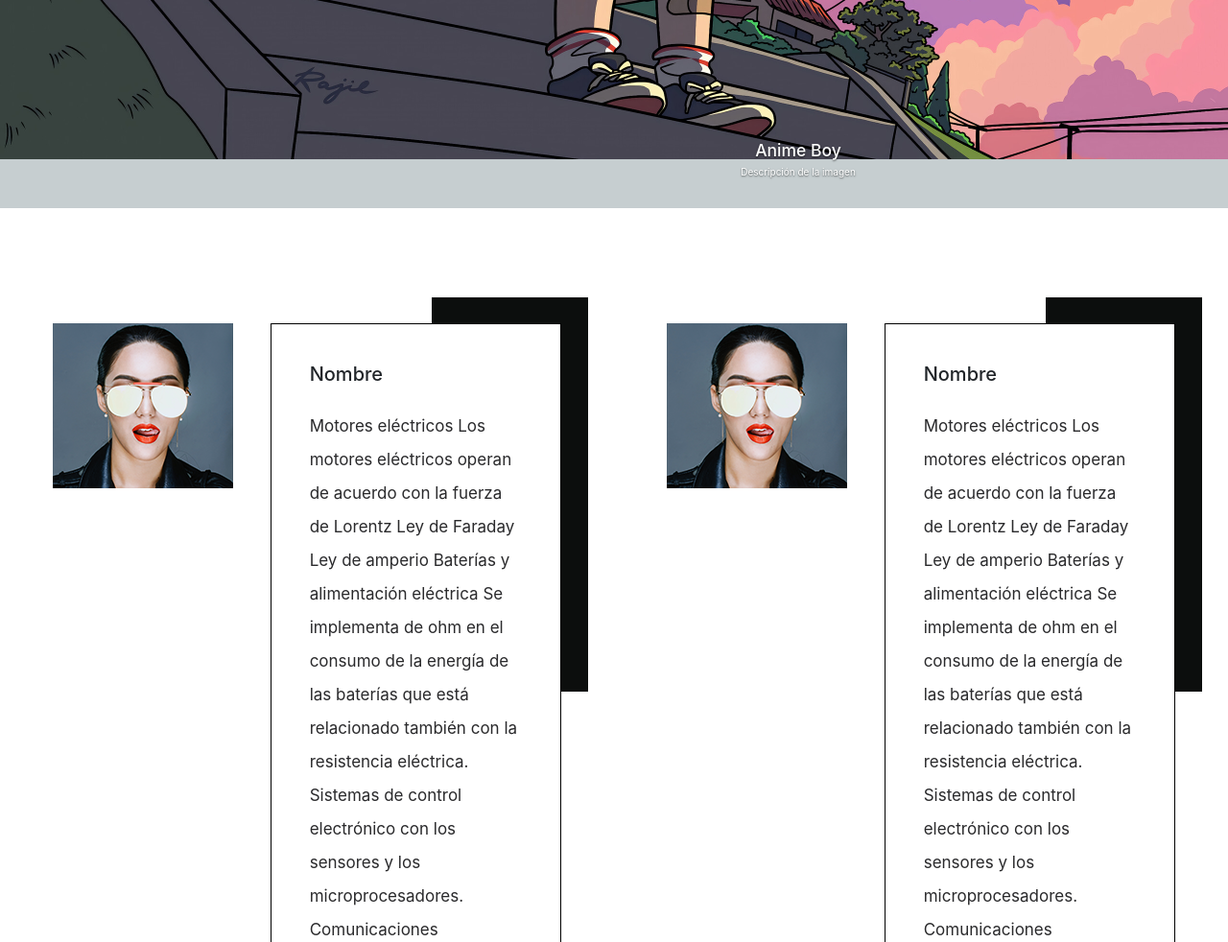
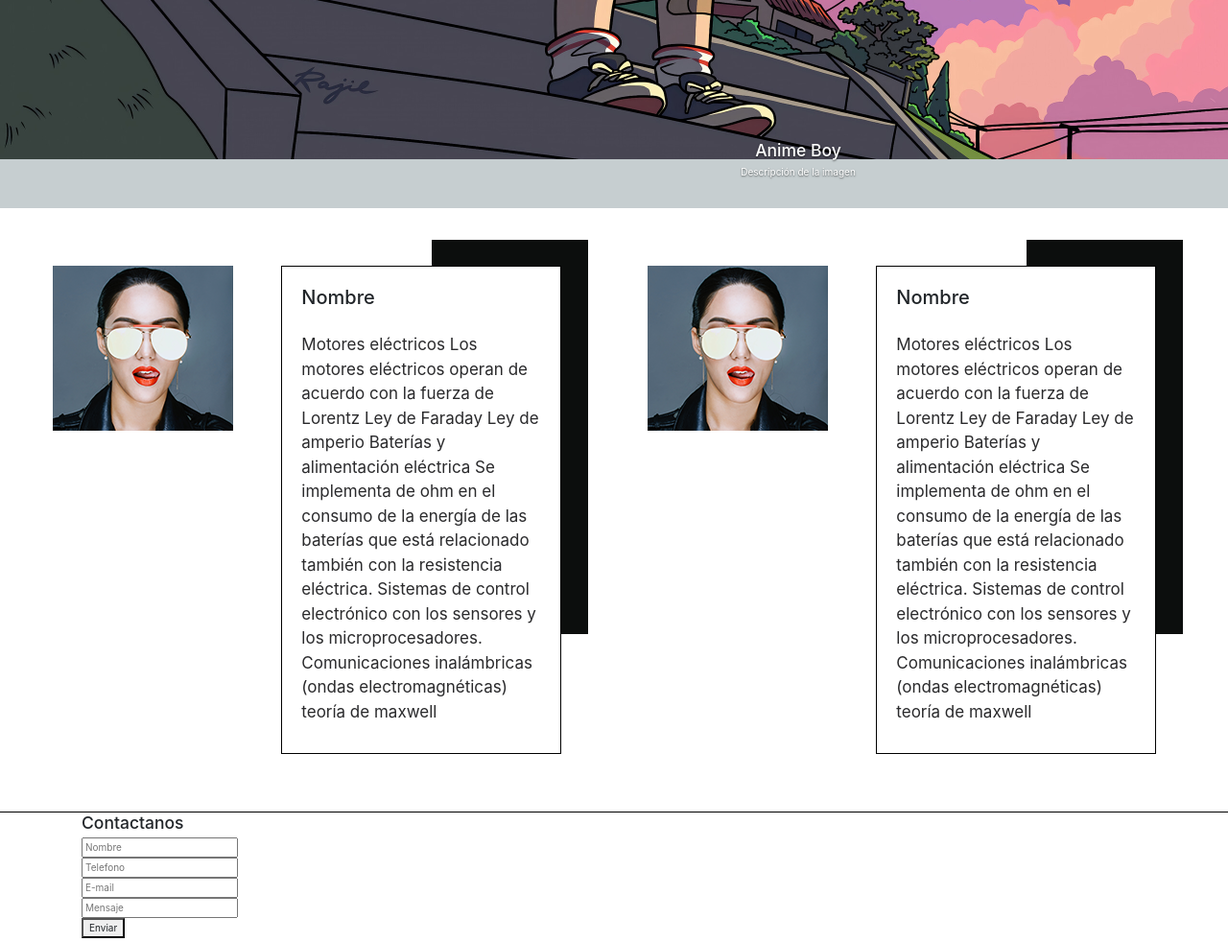
Before and after one commit to MAGGOT0418/ayso_web, a PHP site: page / in a window 1280 px wide. Shown: the part 644-1626 px from the top of the page at 96% size. Run offline with PHP 8.4, Linux system fonts and the light colour scheme; some libraries are stand-ins or nearby versions; grey boxes are pictures that could not be loaded.

Commit message:
jairo
corrección de perfil

```diff
--- a/css/style.css
+++ b/css/style.css
@@ -1,12 +1,10 @@
 /* General styles for the header */
 .header {
-    background-color: #03cafc;
-    /* Fondo oscuro */
+    background-color: #03cafc; /* Fondo oscuro */
     padding: 10px 0;
     position: relative;
     z-index: 1000;
-    box-shadow: 0px 4px 8px rgba(0, 0, 0, 0.1);
-    /* Sombra */
+    box-shadow: 0px 4px 8px rgba(0, 0, 0, 0.1); /* Sombra */
 }
 
 .logo_section {
@@ -16,8 +14,7 @@
 }
 
 .logo img {
-    max-width: 150px;
-    /* Ajusta el tamaño del logo */
+    max-width: 150px; /* Ajusta el tamaño del logo */
 }
 
 /* Navbar styles */
@@ -29,10 +26,8 @@
 }
 
 .navbar-dark .navbar-toggler {
-    border-color: #fff;
-    /* Color del borde del botón en modo móvil */
+    border-color: #fff; /* Color del borde del botón en modo móvil */
 }
-
 .a {
     color: #ffffff;
 }
@@ -64,21 +59,17 @@
 
 .navbar-nav .nav-link:hover,
 .navbar-nav .nav-link:focus {
-    color: #f39c12;
-    /* Color al hacer hover */
+    color: #f39c12; /* Color al hacer hover */
 }
 
 .navbar-nav .nav-item .active .nav-link {
-    color: #000000;
-    /* Color para el link activo */
+    color: #000000; /* Color para el link activo */
 }
 
 /* Login/Register buttons */
 .login_btn .nav-link {
-    background-color: #f39c12;
-    /* Fondo naranja */
-    color: #720a0a;
-    /* Texto blanco */
+    background-color: #f39c12; /* Fondo naranja */
+    color: #720a0a; /* Texto blanco */
     padding: 8px 16px !important;
     border-radius: 20px;
 
@@ -102,28 +93,24 @@
     }
 
     .navbar-collapse {
-        background-color: #34495e;
-        /* Fondo oscuro en modo colapsado */
+        background-color: #34495e; /* Fondo oscuro en modo colapsado */
         padding: 20px;
         border-radius: 10px;
     }
 
     .login_btn .nav-link {
-        width: 100%;
-        /* Botones al 100% en móviles */
+        width: 100%; /* Botones al 100% en móviles */
         text-align: center;
     }
 }
 
 @media (max-width: 576px) {
     .logo img {
-        max-width: 120px;
-        /* Logo más pequeño en pantallas pequeñas */
+        max-width: 120px; /* Logo más pequeño en pantallas pequeñas */
     }
 
     .navbar-toggler {
-        margin-top: 20px;
-        /* Ajusta el margen superior del botón de colapso */
+        margin-top: 20px; /* Ajusta el margen superior del botón de colapso */
     }
 }
 
@@ -135,7 +122,6 @@
     overflow: hidden;
     padding: 0px 0px 0px 0px;
 }
-
 #banner1 .carousel-caption {
     position: inherit;
     padding: 0;
@@ -178,7 +164,6 @@
     right: 20px;
     bottom: 10px;
 }
-
 img {
     max-width: 100%;
     height: auto;
@@ -187,15 +172,14 @@ img {
 /*perfiles dentistas*/
 
 .about {
-
     border-bottom: #000 solid 1px;
-    padding: 120px 0 90px 0;
-
-
+    padding: 60px 20px; /* Reduce el padding para pantallas pequeñas */
+    max-width: 100vw; /* No permite que la sección exceda el ancho de la pantalla */
+    box-sizing: border-box; /* Asegura que el padding se incluya en el ancho */
 }
 
 .about .about_img {
-    margin-left: 40px;
+    margin-left: 20px; /* Reduce el margen para evitar que exceda el espacio */
 }
 
 .about .titlepage::before {
@@ -208,24 +192,27 @@ img {
     background-repeat: no-repeat;
     top: -27px;
     z-index: -1;
+    max-width: 100%; /* Asegura que la imagen no exceda el contenedor */
 }
 
 .about .about_img figure {
     margin: 0;
+    max-width: 100%; /* Ajusta la imagen al tamaño del contenedor */
 }
 
 .about .titlepage {
     border: #000 solid 1px;
-    padding: 40px 40px;
+    padding: 20px; /* Reduce el padding para pantallas pequeñas */
     z-index: 10018;
     background: #fff;
-    margin-right: 40px;
+    margin-right: 20px; /* Reduce el margen para evitar desbordamientos */
+    max-width: calc(100% - 40px); /* Ajusta el ancho máximo para que siempre entre en la pantalla */
 }
 
 .about .titlepage p {
     color: #2a2a2c;
     font-size: 17px;
-    line-height: 35px;
+    line-height: 1.5; /* Ajusta el interlineado para evitar demasiado espacio vertical */
     font-weight: 400;
     padding-top: 20px;
 }
@@ -234,90 +221,27 @@ img {
     border: #1a1a1a solid 2px;
     color: #1a1a1a;
     font-weight: 500;
-    margin-top: 44px;
+    margin-top: 20px; /* Reduce el margen superior para más control en pantallas pequeñas */
 }
 
-/** contact section **/
-
-.contact {
-    padding-bottom: 90px;
-    padding-top: 90px;
-    background-color: #042431;
-    margin-bottom: -50px;
+/* Medias queries para pantallas pequeñas */
+@media (max-width: 768px) {
+    .about {
+        padding: 40px 10px; /* Reduce el padding en pantallas pequeñas */
     }
 
-.contact .main_form h3 {
-    color: #4b4b4c;
-    font-size: 27px;
-    line-height: 30px;
-    text-align: center;
-    display: block;
-    font-weight: 600;
-    padding: 0;
+    .about .about_img {
+        margin-left: 0;
+        text-align: center; /* Centra la imagen en pantallas pequeñas */
     }
 
-#map {
-    height: 100%;
-    min-height: 732px;
+    .about .titlepage {
+        margin-right: 0;
+        padding: 20px; /* Reduce el padding para que se vea mejor en pantallas pequeñas */
+        max-width: 100%;
     }
 
-.main_form {
-    position: absolute;
-    z-index: 999;
-    background: #fff;
-    padding: 40px 50px;
-    margin-top: 107px;
+    .about .titlepage::before {
+        display: none; /* Oculta el elemento decorativo si ocupa demasiado espacio en pantallas pequeñas */
     }
-
-.main_form .contactus {
-    border-bottom: #111111 solid 1px;
-    margin-bottom: 25px;
-    width: 100%;
-    height: 57px;
-    background: transparent;
-    color: #4b4b4c;
-    font-size: 18px;
-    font-weight: normal;
-    border-top: inherit;
-    border-left: inherit;
-    border-right: inherit;
 }
-
-.main_form .contactusmess {
-    border-bottom: #111111 solid 1px;
-    margin-bottom: 25px;
-    width: 100%;
-    padding-top: 40px;
-    padding-bottom: 14px;
-    background: transparent;
-    color: #4b4b4c;
-    ;
-    font-size: 18px;
-    font-weight: normal;
-    border-top: inherit;
-    border-left: inherit;
-    border-right: inherit;
-}
-
-.send_btn {
-    background: #03cafc;
-    font-weight: 600;
-    font-size: 18px;
-    width: 100%;
-    color: #fff;
-    height: 50px;
-    border-radius: 30px;
-    margin-top: 20px;
-    transition: ease-in all 0.5s;
-    text-transform: uppercase;
-}
-
-.send_btn:hover {
-    background: #4b4b4c;
-    transition: ease-in all 0.5s;
-}
-
-#request *::placeholder {
-    color: #4b4b4c;
-    opacity: 1;
-}
```
Lines whose indentation alone changed are shown as unchanged.
